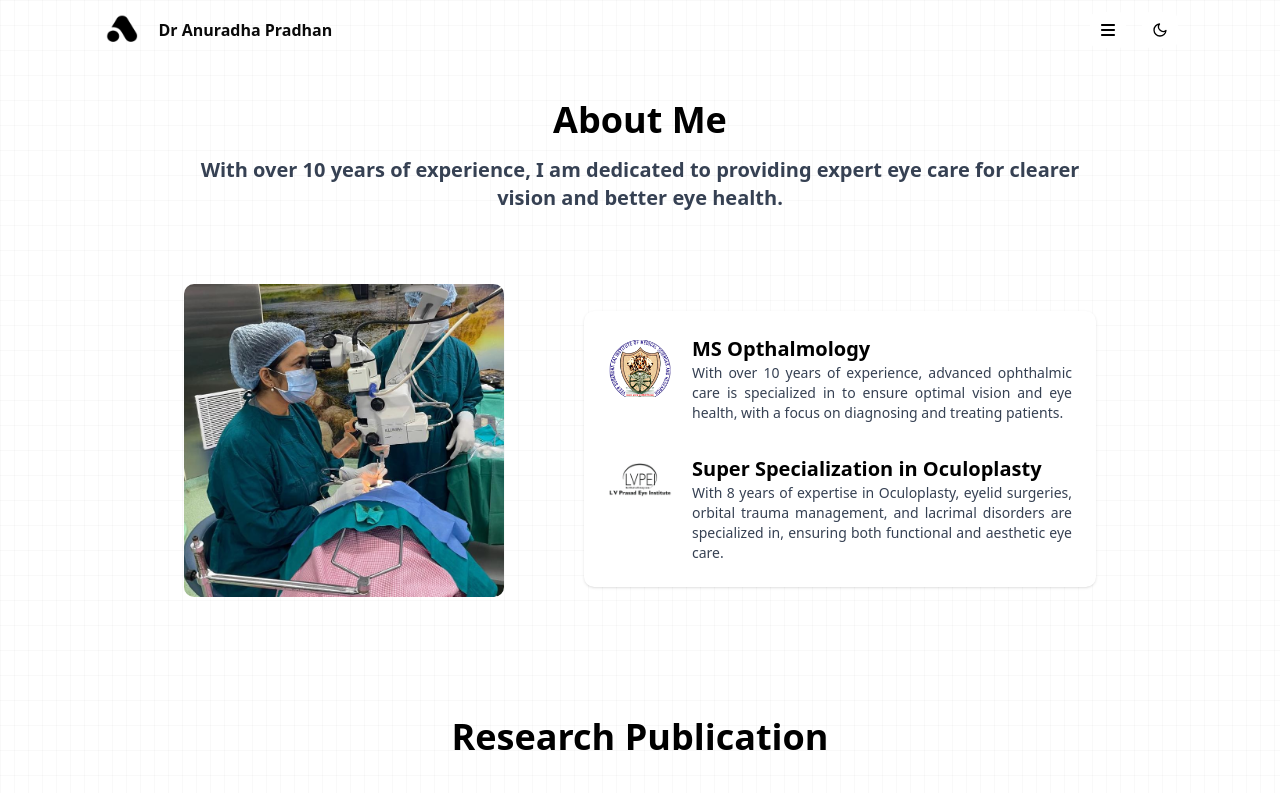
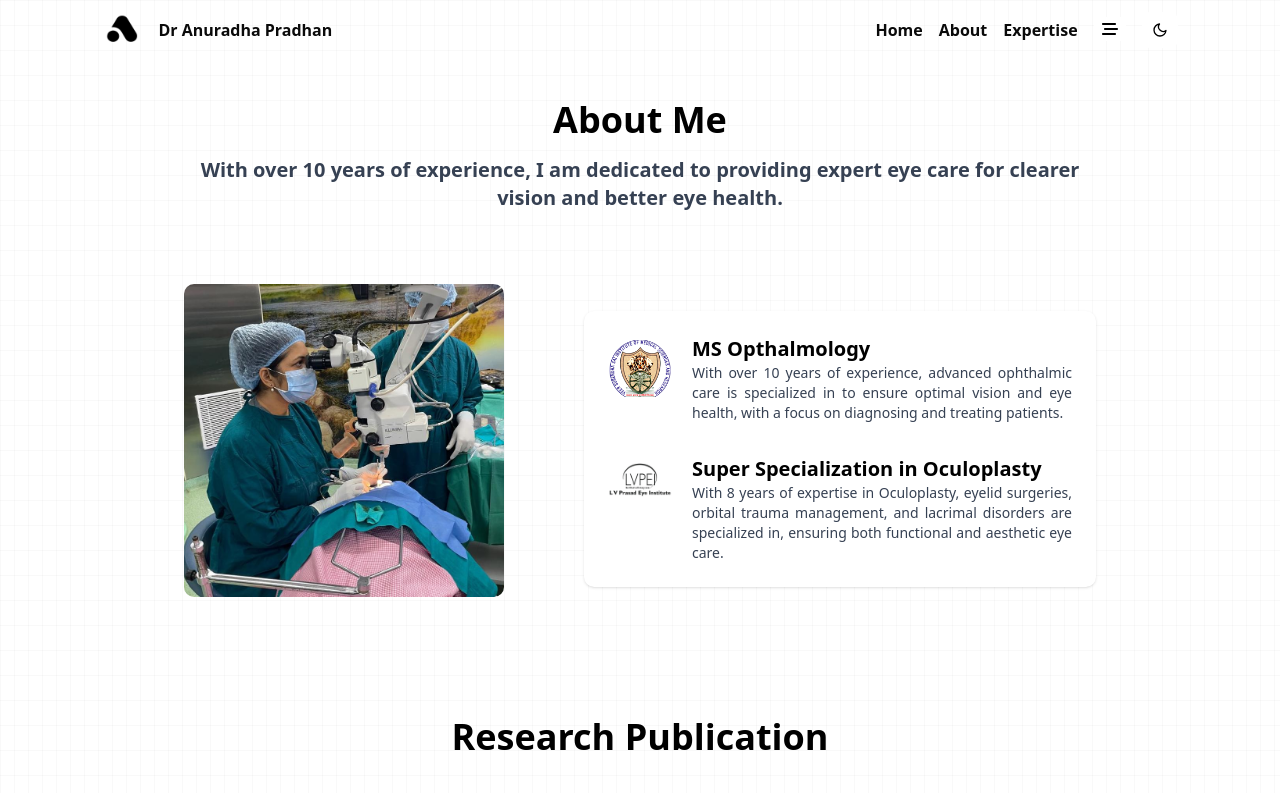
Before and after one commit to Pr4dhan/dr-port, a Next.js app: page /about in a window 1280 px wide. Shown: the top 793 px of the page. Built offline with nearby package versions, Linux system fonts and the light colour scheme.

Commit message:
new nav bar

```diff
--- a/components/layout/Fotter.tsx
+++ b/components/layout/Fotter.tsx
@@ -46,19 +46,25 @@ export default function Fotter() {
 
           <ul className="text-lg flex items-center justify-center flex-row gap-7 md:flex-row md:gap-12 transition-all duration-500 py-16 mb-10 border-b border-gray-200">
             <li>
-              <a href="./" className="text-gray-800 hover:text-gray-900">
+              <Link href="./" className="text-gray-800 hover:text-gray-900">
                 Home
-              </a>
+              </Link>
             </li>
             <li>
-              <a href="/about" className=" text-gray-800 hover:text-gray-900">
+              <Link
+                href="/about"
+                className=" text-gray-800 hover:text-gray-900"
+              >
                 About Me
-              </a>
+              </Link>
             </li>
             <li>
-              <a href="/expert" className=" text-gray-800 hover:text-gray-900">
+              <Link
+                href="/expert"
+                className=" text-gray-800 hover:text-gray-900"
+              >
                 Expertise
-              </a>
+              </Link>
             </li>
           </ul>
           {/* <div className="flex space-x-10 justify-center items-center mb-14">
--- a/components/layout/Header.tsx
+++ b/components/layout/Header.tsx
@@ -1,23 +1,47 @@
 "use client";
 
 import { useEffect, useState } from "react";
-import { NavLinks } from "@/components/ts/constants/navLinks";
+// import { NavLinks } from "@/components/ts/constants/navLinks";
 import { FaBars, FaBarsStaggered } from "react-icons/fa6";
 import Image from "next/image";
 import Link from "next/link";
 import LogoLight from "@/assets/logo.png";
 import LogoDark from "@/assets/logo-dark.png";
 import ThemeSwitchBtn from "@/components/layout/buttons/ThemeSwitchBtn";
-import Dropdown from "@/components/layout/Dropdown";
-import Anchor from "@/components/layout/Anchor";
-import Version from "@/components/layout/Version";
+// import Dropdown from "@/components/layout/Dropdown";
+// import Anchor from "@/components/layout/Anchor";
+// import Version from "@/components/layout/Version";
 import useHeader from "../hooks/useHeader";
-import LoadingSpinner from "@/components/layout/LoadingSpinner";
-import { Button } from "@/components/ui/Button";
+// import LoadingSpinner from "@/components/layout/LoadingSpinner";
+// import { Button } from "@/components/ui/Button";
+import { usePathname } from "next/navigation";
 
 export default function Header() {
-  const { isLinkActive, isMenuActive, scrollHeaderBg, toggleMenu, dropdown } =
-    useHeader();
+  // Move visibility state to component level
+  // const [isVisible, setIsVisible] = useState(false);
+  // Get the current path
+  const pathname = usePathname();
+
+  // Initialize visibility state - hidden on home page, visible elsewhere
+  const [isVisible, setIsVisible] = useState(pathname !== "/");
+  const [isVisibleMobile, setIsVisibleMobile] = useState(false);
+
+  // Update visibility when path changes
+  useEffect(() => {
+    setIsVisible(pathname !== "/");
+  }, [pathname]);
+
+  // Function to toggle visibility
+  const toggleVisibilityMobile = () => {
+    setIsVisibleMobile(!isVisibleMobile);
+  };
+
+  const toggleVisibility = () => {
+    setIsVisible(!isVisible);
+  };
+
+  // const { isLinkActive, isMenuActive, scrollHeaderBg, toggleMenu, dropdown } = useHeader();
+  const { scrollHeaderBg } = useHeader();
 
   const [mounted, setMounted] = useState(false);
 
@@ -65,56 +89,97 @@ export default function Header() {
             Dr Anuradha Pradhan
           </h1>
         </Link>
-        <nav className="flex items-center gap-4 h-full">
-          {mounted ? (
-            <Button
-              id="menu"
-              ref={dropdown}
-              onClick={toggleMenu}
-              aria-label="menu"
-              variant="toggle"
-              size="icon"
-              className={`hidden lg:flex [&>svg>path]:hover:text-on-primary ${
-                isMenuActive &&
-                "bg-primary dark:bg-primary-light [&>svg>path]:text-on-primary"
-              }`}
+        <nav className="flex flex-end items-center gap-4 h-full">
+          <div>
+            {isVisible && (
+              <div>
+                <nav className="flex items-center gap-4 h-full">
+                  <Link
+                    href="/"
+                    id="brand"
+                    className="flex items-center gap-4 [&>h1]:hover:text-primary dark:[&>h1]:hover:text-primary-light"
+                  >
+                    <h1
+                      aria-label="home"
+                      className="relative hidden lg:block font-bold text-sm xl:text-base "
+                    >
+                      Home
+                    </h1>
+                  </Link>
+                  <Link
+                    href="/about"
+                    id="brand"
+                    className="flex items-center gap-4 [&>h1]:hover:text-primary dark:[&>h1]:hover:text-primary-light"
+                  >
+                    <h1
+                      aria-label="about"
+                      className="relative hidden lg:block font-bold text-sm xl:text-base "
+                    >
+                      About
+                    </h1>
+                  </Link>
+                  <Link
+                    href="/expert"
+                    id="brand"
+                    className="flex items-center gap-4 [&>h1]:hover:text-primary dark:[&>h1]:hover:text-primary-light"
+                  >
+                    <h1
+                      aria-label="expertise"
+                      className="relative hidden lg:block font-bold text-sm xl:text-base "
+                    >
+                      Expertise
+                    </h1>
+                  </Link>
+                </nav>
+              </div>
+            )}
+          </div>
+
+          <div className="relative">
+            {/* Button that triggers the toggle */}
+            <button
+              onClick={() => {
+                toggleVisibility();
+                toggleVisibilityMobile();
+              }}
+              className="px-2 py-1 bg-white dark:bg-black text-black dark:text-white rounded hover:bg-gray-100 dark:hover:bg-gray-800"
             >
-              {isMenuActive ? <FaBarsStaggered /> : <FaBars />}
-              {isMenuActive && (
-                <div className="absolute">
-                  <Dropdown position="top-[60px]left-0 w-[150px]">
-                    {NavLinks.map((link) => (
-                      <Anchor
-                        href={link.path}
-                        aria-label={link.name}
-                        key={link.id}
-                        className={isLinkActive(link.path) ? "active" : ""}
-                        text={link.name}
-                      />
-                    ))}
-                    <div className="flex flex-col gap-4 items-center px-4 mt-4">
-                      <hr className="w-full" />
-                      <Version />
-                    </div>
-                  </Dropdown>
-                </div>
-              )}
-            </Button>
-          ) : (
-            <LoadingSpinner
-              size="40px"
-              fontSizes="text-xl xl:text-2xl"
-              className="hidden lg:flex"
-            />
-          )}
+              {isVisible || isVisibleMobile ? <FaBarsStaggered /> : <FaBars />}
+            </button>
+
+            {/* Dropdown menu that toggles visibility */}
+            {isVisibleMobile && (
+              <div className="relative xl:hidden top-10 right-0 p-4 bg-white dark:bg-gray-800 border rounded shadow-lg z-50 min-w-[100px]">
+                <nav className="flex flex-col items-start gap-4">
+                  <Link
+                    href="/"
+                    className="w-full hover:text-primary dark:hover:text-primary-light"
+                    onClick={toggleVisibilityMobile}
+                  >
+                    <span className="font-bold">Home</span>
+                  </Link>
+                  <Link
+                    href="/about"
+                    className="w-full hover:text-primary dark:hover:text-primary-light"
+                    onClick={toggleVisibilityMobile}
+                  >
+                    <span className="font-bold">About</span>
+                  </Link>
+                  <Link
+                    href="/expert"
+                    className="w-full hover:text-primary dark:hover:text-primary-light"
+                    onClick={toggleVisibilityMobile}
+                  >
+                    <span className="font-bold">Expertise</span>
+                  </Link>
+                </nav>
+              </div>
+            )}
+          </div>
+
           <ThemeSwitchBtn />
         </nav>
       </header>
-      <div
-        className={`screen-dimmer ${
-          isMenuActive ? "bg-black/80 dark:bg-black/70" : "invisible"
-        } hidden lg:block w-full h-full fixed top-0 z-[90]`}
-      ></div>
     </>
   );
 }
--- a/package.json
+++ b/package.json
@@ -1,6 +1,6 @@
 {
   "name": "dr-port",
-  "version": "0.3.1",
+  "version": "0.4.0",
   "private": true,
   "scripts": {
     "dev": "next dev",
```
Also changed, not shown: components/layout/Header copy.txt (added).
